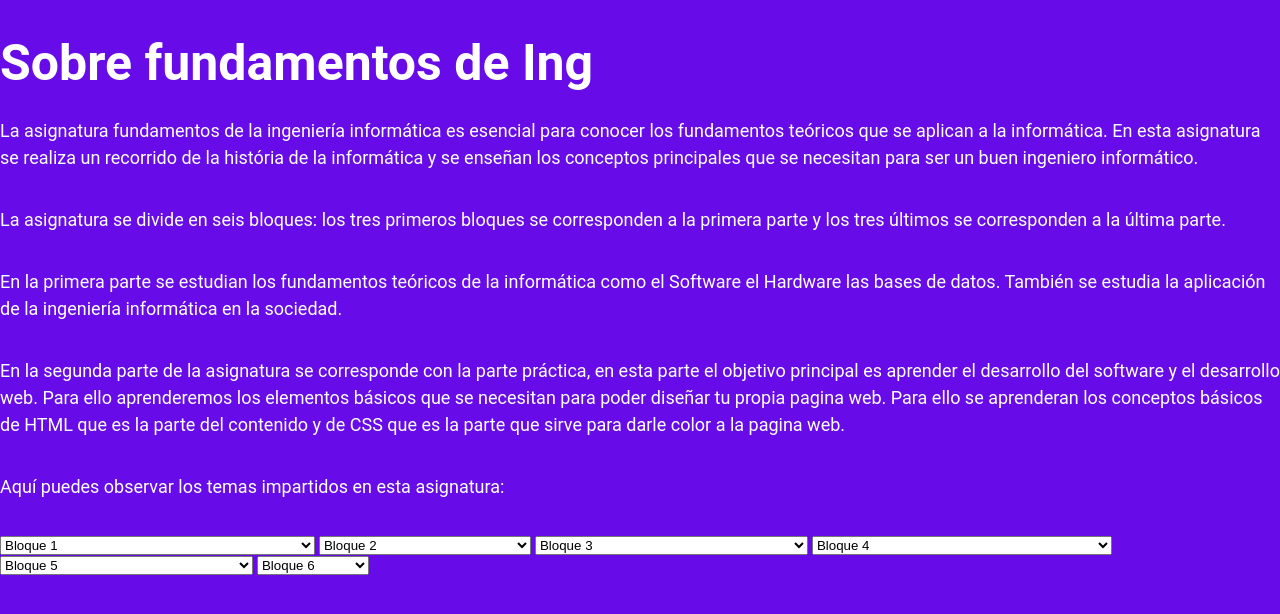
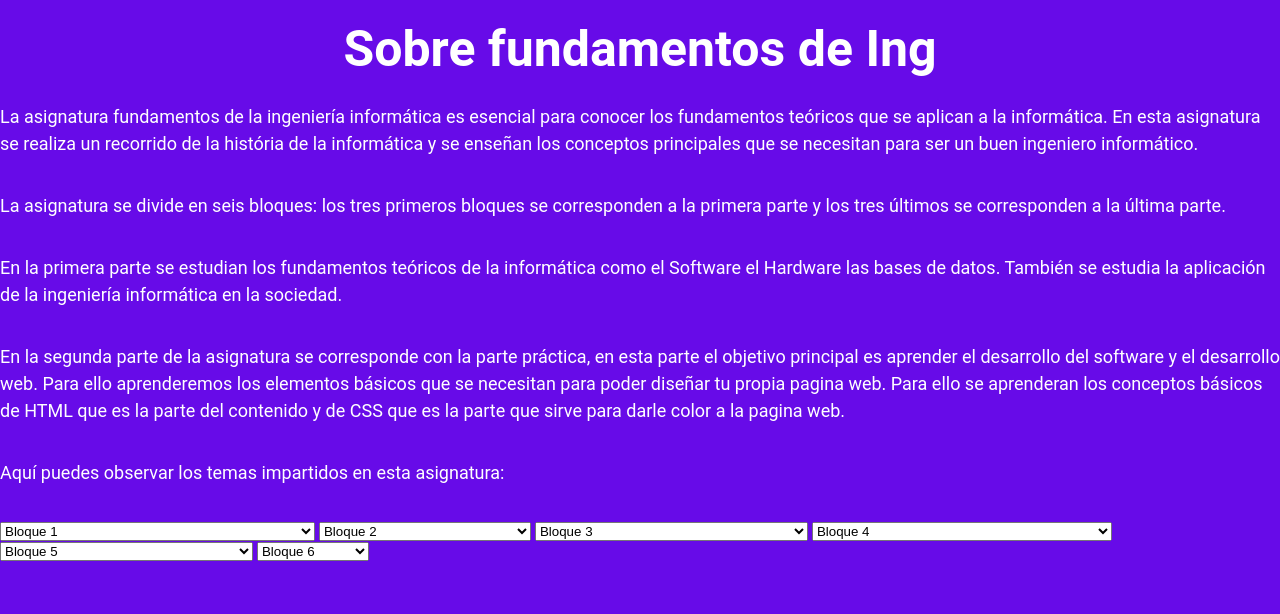
Before and after one commit to 070704/Pagina-web-Pedro-Rodr-guez, a plain HTML site: page html/sobrefundamentosdeig.html in a window 1280 px wide. Drawn offline with Linux system fonts and the light colour scheme.

Commit message:
Update sobrefundamentosdeig.css

```diff
--- a/CSS/sobrefundamentosdeig.css
+++ b/CSS/sobrefundamentosdeig.css
@@ -6,6 +6,13 @@ body{
     background-color: #670be8;
   }
   header h1{
+   width: 90%;
+    display: flex;
+    justify-content: center;
+    align-items: center;
+    flex-direction: column;
+    text-align: center;
+    margin: 20px auto;
     font-size: 50px;
     color: #fff;
     margin-bottom: 25px;
```
